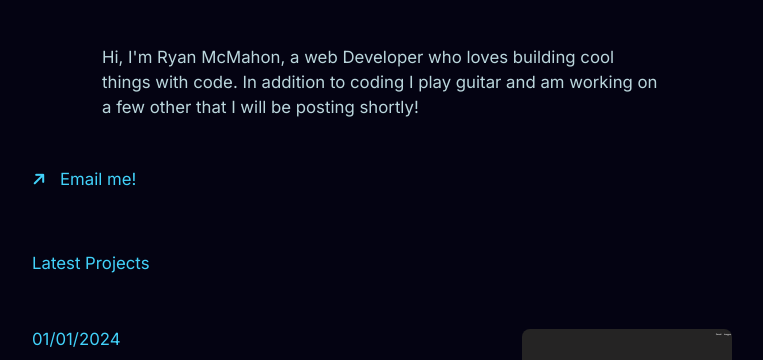
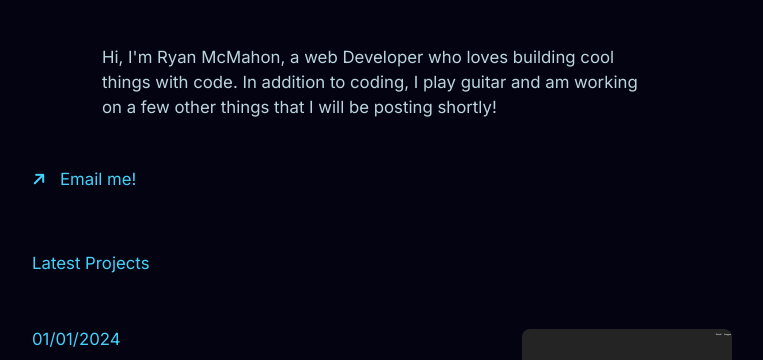
Before and after one commit to deadlykittensgs/Portfolio, a plain HTML site: page index.html in a window 1280 px wide. Shown: the part 341-701 px from the top of the page, without its empty margins (258-1021 px from the left). Drawn offline with Linux system fonts and the light colour scheme.

Commit message:
grammer edits

```diff
--- a/index.html
+++ b/index.html
@@ -61,10 +61,7 @@
 </div>
 
 
-<p class="aboutMe"> Hi, I'm Ryan McMahon, a web Developer who loves
-                    building cool things with code. In addition
-                    to coding I play guitar and am working on a few other
-                    that I will be posting shortly! </p>
+<p class="aboutMe"> Hi, I'm Ryan McMahon, a web Developer who loves building cool things with code. In addition to coding, I play guitar and am working on a few other things that I will be posting shortly!</p>
 
 
 
```
